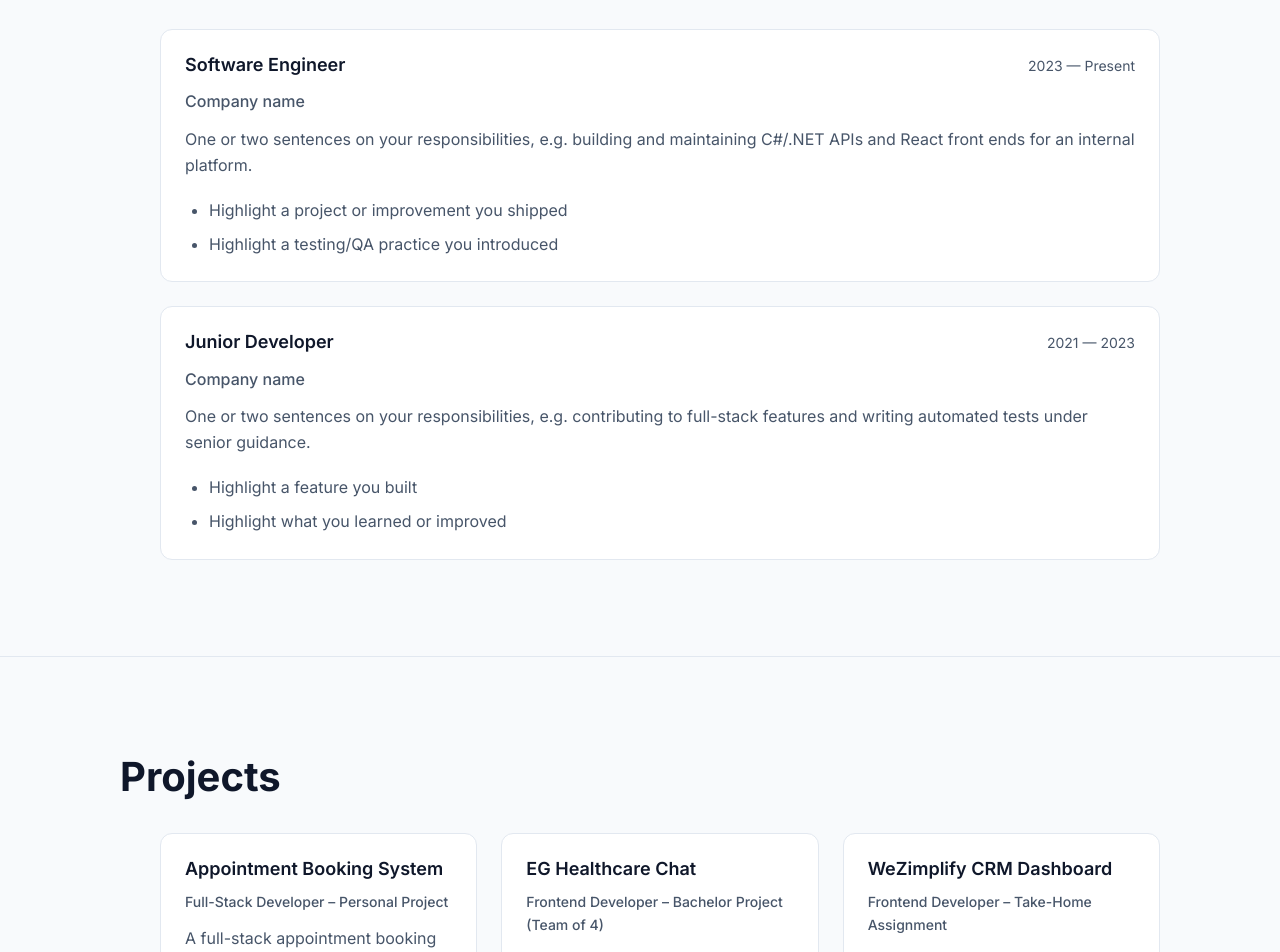
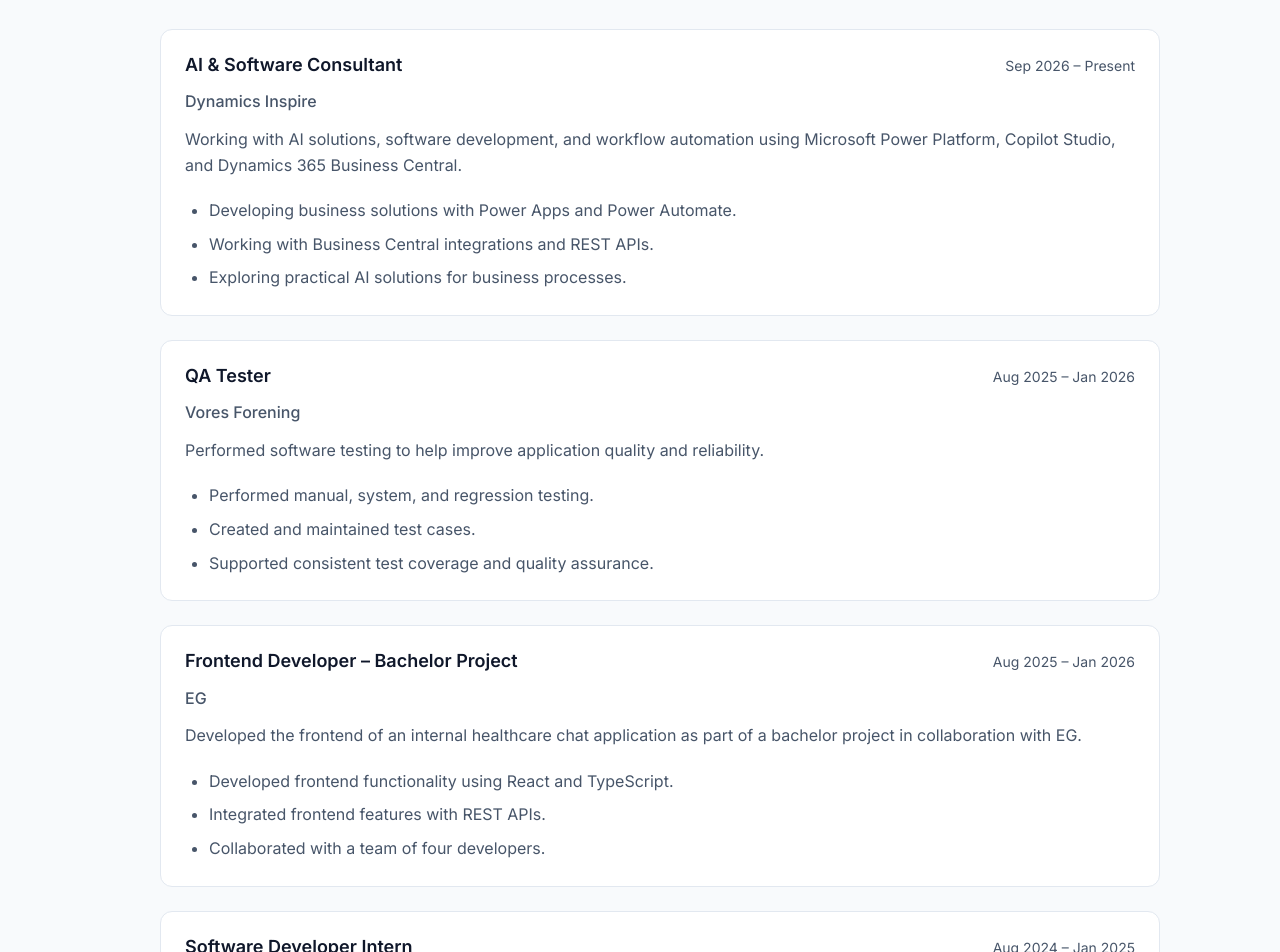
Before and after one commit to FatemaMohammad/portfolio, a React (Vite) app: page / in a window 1280 px wide. Shown: the part 1320-2272 px from the top of the page. Built offline with nearby package versions, Linux system fonts and the light colour scheme.

Commit message:
Update experience section

```diff
--- a/src/data/experience.ts
+++ b/src/data/experience.ts
@@ -1,23 +1,53 @@
+
 import type { Experience } from '../types/experience';
 
 export const experience: Experience[] = [
   {
-    role: 'Software Engineer',
-    company: 'Company name',
-    period: '2023 — Present',
+    role: 'AI & Software Consultant',
+    company: 'Dynamics Inspire',
+    period: 'Sep 2026 – Present',
     description:
-      'One or two sentences on your responsibilities, e.g. building and maintaining C#/.NET APIs and React front ends for an internal platform.',
+      'Working with AI solutions, software development, and workflow automation using Microsoft Power Platform, Copilot Studio, and Dynamics 365 Business Central.',
     highlights: [
-      'Highlight a project or improvement you shipped',
-      'Highlight a testing/QA practice you introduced',
+      'Developing business solutions with Power Apps and Power Automate.',
+      'Working with Business Central integrations and REST APIs.',
+      'Exploring practical AI solutions for business processes.',
     ],
   },
   {
-    role: 'Junior Developer',
-    company: 'Company name',
-    period: '2021 — 2023',
+    role: 'QA Tester',
+    company: 'Vores Forening',
+    period: 'Aug 2025 – Jan 2026',
     description:
-      'One or two sentences on your responsibilities, e.g. contributing to full-stack features and writing automated tests under senior guidance.',
-    highlights: ['Highlight a feature you built', 'Highlight what you learned or improved'],
+      'Performed software testing to help improve application quality and reliability.',
+    highlights: [
+      'Performed manual, system, and regression testing.',
+      'Created and maintained test cases.',
+      'Supported consistent test coverage and quality assurance.',
+    ],
+  },
+  {
+    role: 'Frontend Developer – Bachelor Project',
+    company: 'EG',
+    period: 'Aug 2025 – Jan 2026',
+    description:
+      'Developed the frontend of an internal healthcare chat application as part of a bachelor project in collaboration with EG.',
+    highlights: [
+      'Developed frontend functionality using React and TypeScript.',
+      'Integrated frontend features with REST APIs.',
+      'Collaborated with a team of four developers.',
+    ],
+  },
+  {
+    role: 'Software Developer Intern',
+    company: 'EG',
+    period: 'Aug 2024 – Jan 2025',
+    description:
+      'Contributed to software development using C#, .NET, and Blazor.',
+    highlights: [
+      'Developed software features using C# and .NET.',
+      'Worked with backend functionality and REST APIs.',
+      'Gained practical experience in professional software development.',
+    ],
   },
 ];
```
Also changed, not shown: 1 other file (tests, documents, lock files or other folders).
